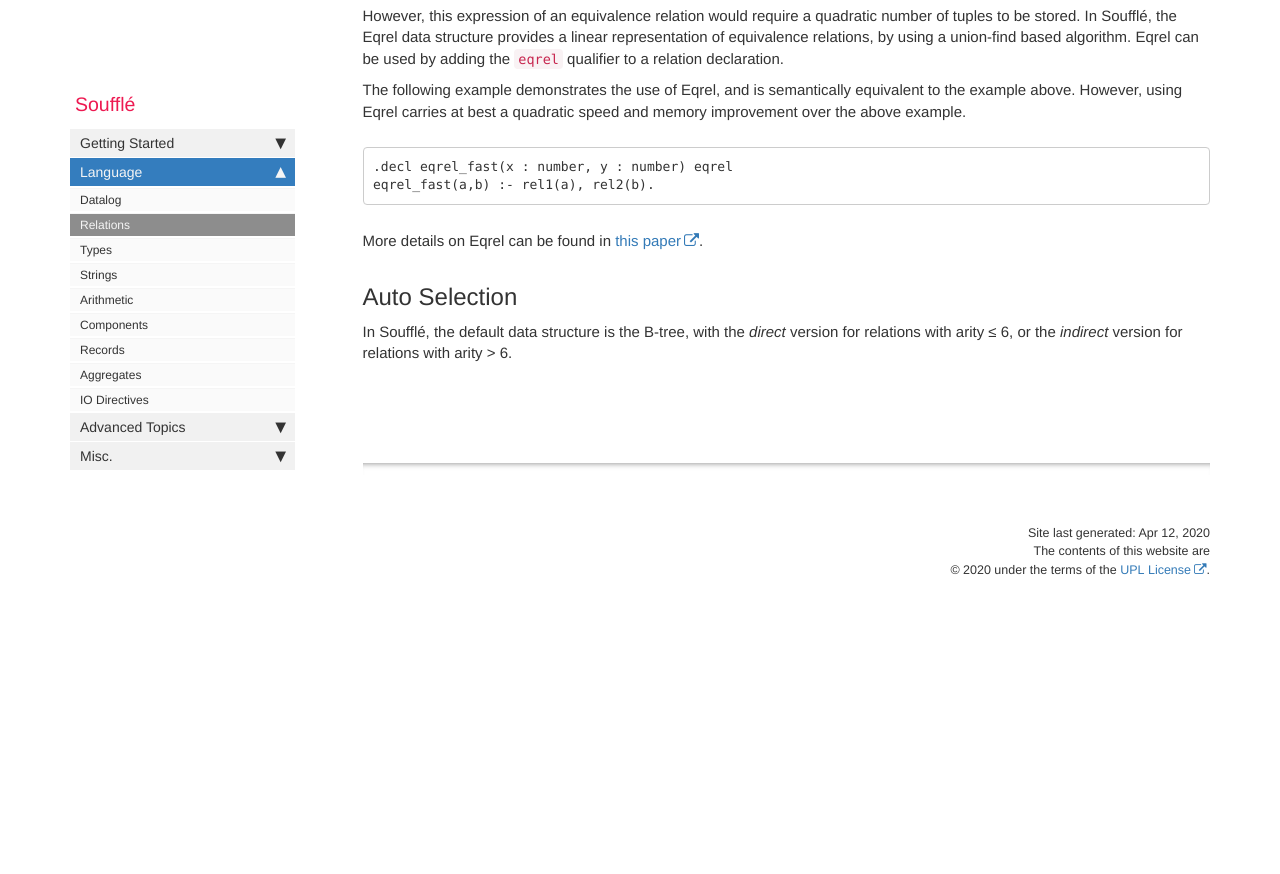
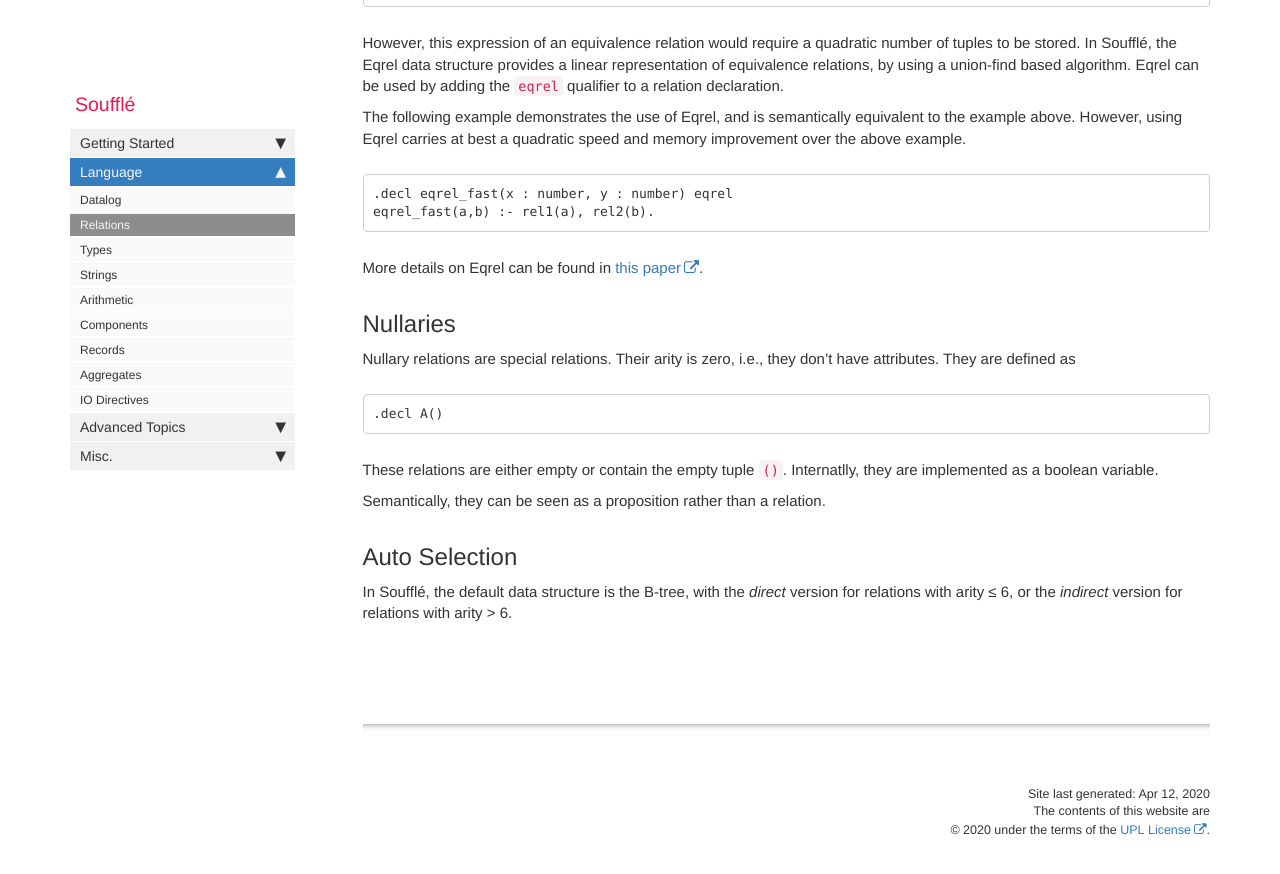
Before and after one commit to souffle-lang/souffle-lang.github.io, a Jekyll site: the page built from pages/docs/relations.md, in a window 1280 px wide and 900 px high, scrolled down 1791 px. Shown: the top 874 px of the window. Built offline with Jekyll 4.4.1, drawn with Linux system fonts in a browser that asks for light colours; comment, search, counter and statistics services are not loaded; before the commit the page ends 2431 px from its top, so only the background shows below that.

Commit message:
Update relations.md

````diff
--- a/pages/docs/relations.md
+++ b/pages/docs/relations.md
@@ -69,6 +69,18 @@ eqrel_fast(a,b) :- rel1(a), rel2(b).
 
 More details on Eqrel can be found in [this paper](https://doi.org/10.1109/PACT.2019.00015).
 
+## Nullaries
+
+Nullary relations are special relations. Their arity is zero, i.e., they don't have attributes.
+They are defined as
+```
+.decl A()
+```
+These relations are either empty or contain the empty tuple `()`. Internatlly, they are implemented
+as a boolean variable.
+
+Semantically, they can be seen as a proposition rather than a relation.
+
 ## Auto Selection
 In Soufflé, the default data structure is the B-tree, with the *direct* version for relations with arity ≤ 6, or the *indirect* version for relations with arity > 6.
 
````
